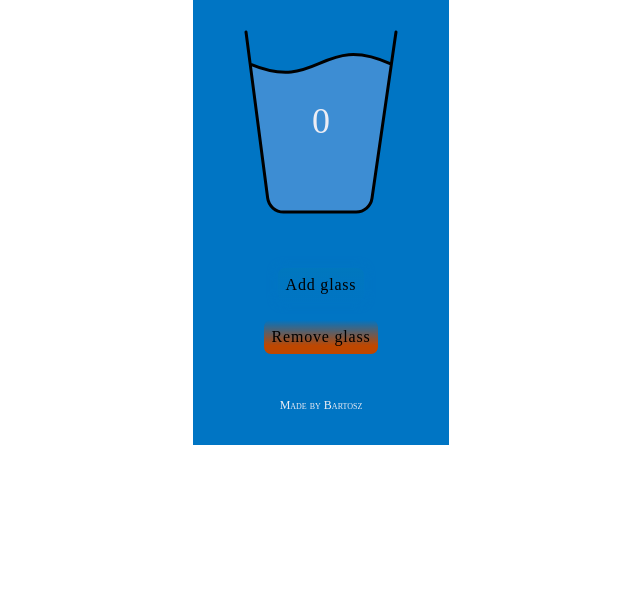
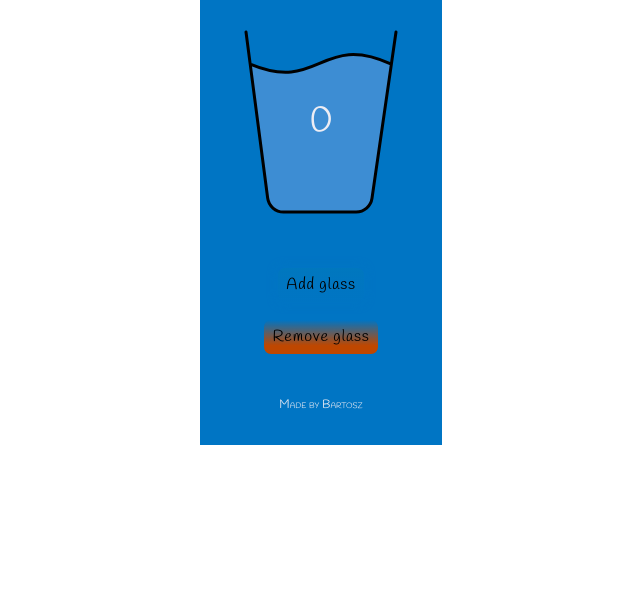
Before and after one commit to BartoszLewosz/hydro__app, a website: page src/content/index.html in a window 1280 px wide. Shown: the part 245-840 px from the top of the page, without its empty margins (319-959 px from the left). Drawn offline with nearby package versions, Linux system fonts and the light colour scheme; files that its build step writes are made by us from their sources; files whose address does not match are found by name.

Commit message:
Add google fonts

```diff
--- a/src/scss/main.scss
+++ b/src/scss/main.scss
@@ -1,6 +1,7 @@
 @import "_normalize";
 @import "_variables";
-
+@import url('https://fonts.googleapis.com/css?family=Permanent+Marker&display=swap');
+@import url('https://fonts.googleapis.com/css?family=Handlee&display=swap');
 
 html {
   box-sizing: border-box;
@@ -19,6 +20,7 @@ body {
   justify-content: center;
   align-items: center;
   margin: 20px;
+  font-family: 'Handlee', sans-serif;
 }
 
 .main {
```
